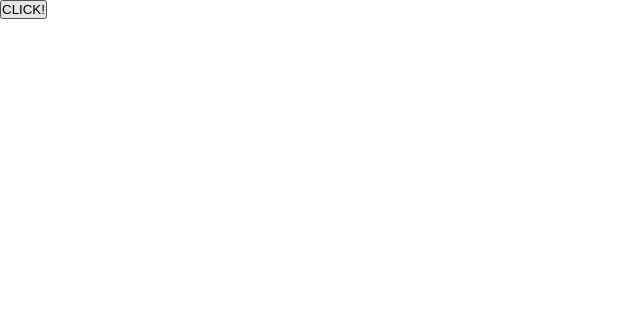
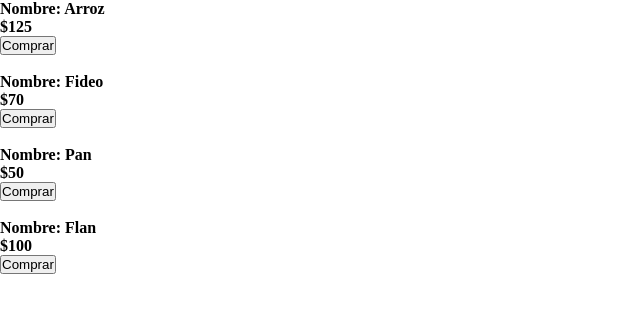
Before and after one commit to ijvas/javascript-course, a plain HTML site: page index.html in a window 1280 px wide. Shown: the whole page, without its empty margins (0-640 px from the left). Drawn offline with nearby package versions, Linux system fonts and the light colour scheme.

Commit message:
Ejemplo aplicado: Asociar evento a boton creado desde un array de objetos

```diff
--- a/clase12-jQuery_selectores_y_eventos/index.js
+++ b/clase12-jQuery_selectores_y_eventos/index.js
@@ -41,8 +41,35 @@
 //                              Metodo ON
 
 
-$('body').prepend(` <button id="btnjQuery">CLICK!</button>`).on('click', function() {console.log('Respuesta a un click!')})
+// $('body').prepend(` <button id="btnjQuery">CLICK!</button>`).on('click', function() {console.log('Respuesta a un click!')})
 
 
 
-$('#btnjQuery').on('dblclick', ()=>{console.log('Respuesta al doble click!')})
+// $('#btnjQuery').on('dblclick', ()=>{console.log('Respuesta al doble click!')})
+
+
+
+
+
+//                           Ejemplo aplicado: Asociar evento a botón creado
+
+
+
+const productos = [
+    {id:1, nombre: 'Arroz', precio: 125},
+    {id:2, nombre: 'Fideo', precio: 70},
+    {id:3, nombre: 'Pan', precio: 50},
+    {id:4, nombre: 'Flan', precio: 100}
+]
+
+for (const producto of productos){
+    $('#app').append(`  <div>
+                           <h4>Nombre: ${producto.nombre}</h4>
+                           <b>$${producto.precio}</b>
+                           <br>
+                           <button id="btn${producto.id}">Comprar</button>
+                        </div>
+                        <br>`)
+
+    $(`#btn${producto.id}`).on('click', ()=> {console.log(` Compraste ${producto.nombre}`)} )
+}
--- a/index.html
+++ b/index.html
@@ -8,7 +8,9 @@
     </head>
     <body>
 
+        <div id="app">
 
+        </div>
 
 
 
```
